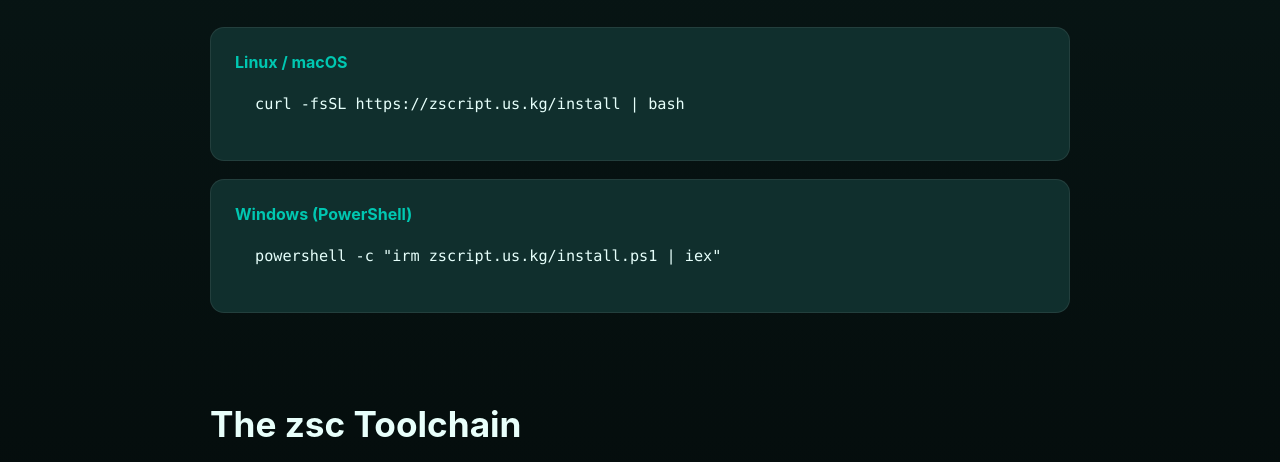
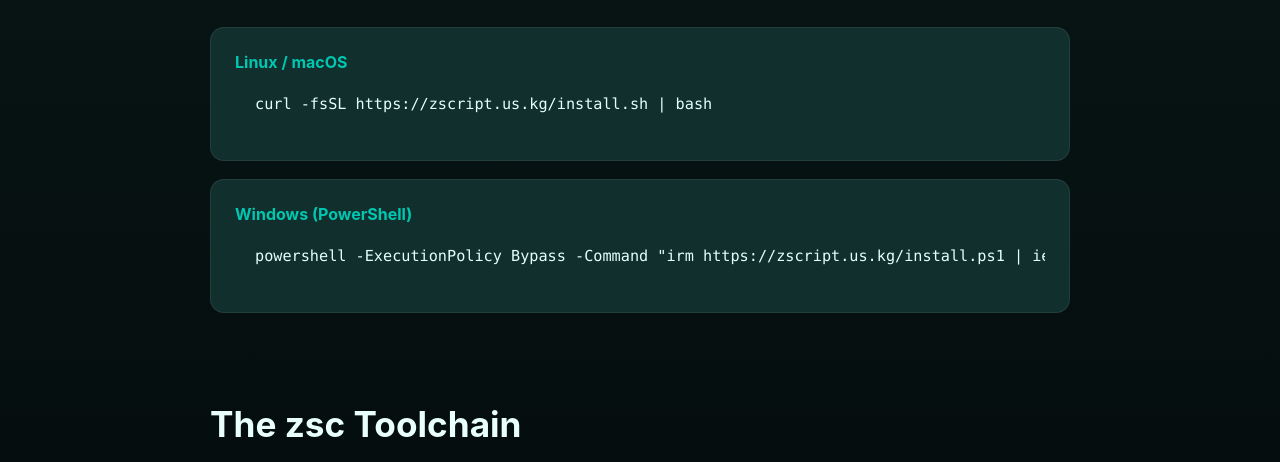
Before and after one commit to zscriptlang/Website, a plain HTML site: page index.html in a window 1280 px wide. Shown: the part 767-1229 px from the top of the page. Drawn offline with Linux system fonts and the light colour scheme.

Commit message:
Update installation commands for Linux and Windows

```diff
--- a/index.html
+++ b/index.html
@@ -298,12 +298,12 @@
 
   <div class="install-box">
     <strong>Linux / macOS</strong>
-    <pre>curl -fsSL https://zscript.us.kg/install | bash</pre>
+    <pre>curl -fsSL https://zscript.us.kg/install.sh | bash</pre>
   </div>
 
   <div class="install-box">
     <strong>Windows (PowerShell)</strong>
-    <pre>powershell -c "irm zscript.us.kg/install.ps1 | iex"</pre>
+    <pre>powershell -ExecutionPolicy Bypass -Command "irm https://zscript.us.kg/install.ps1 | iex"</pre>
   </div>
 </section>
 
```
